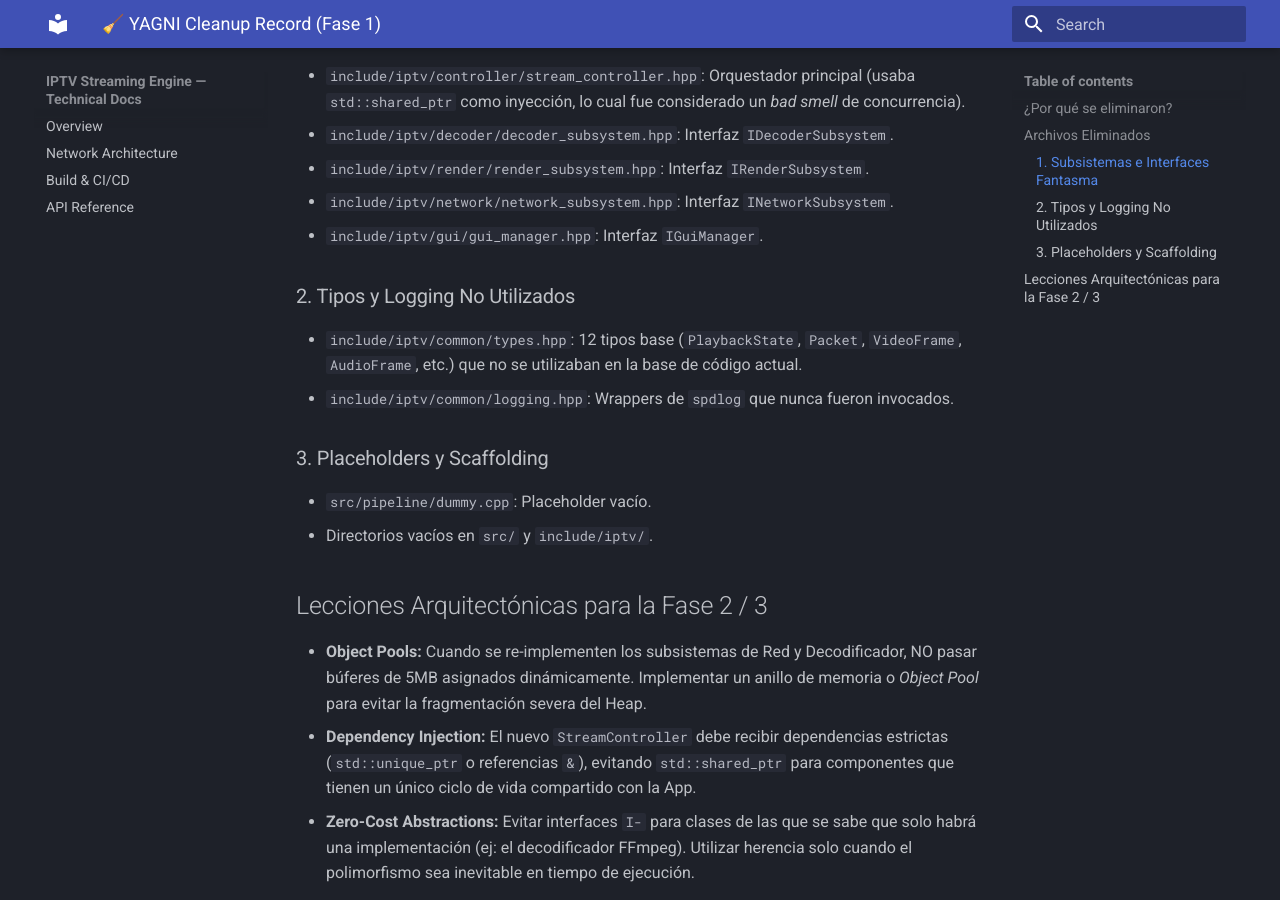
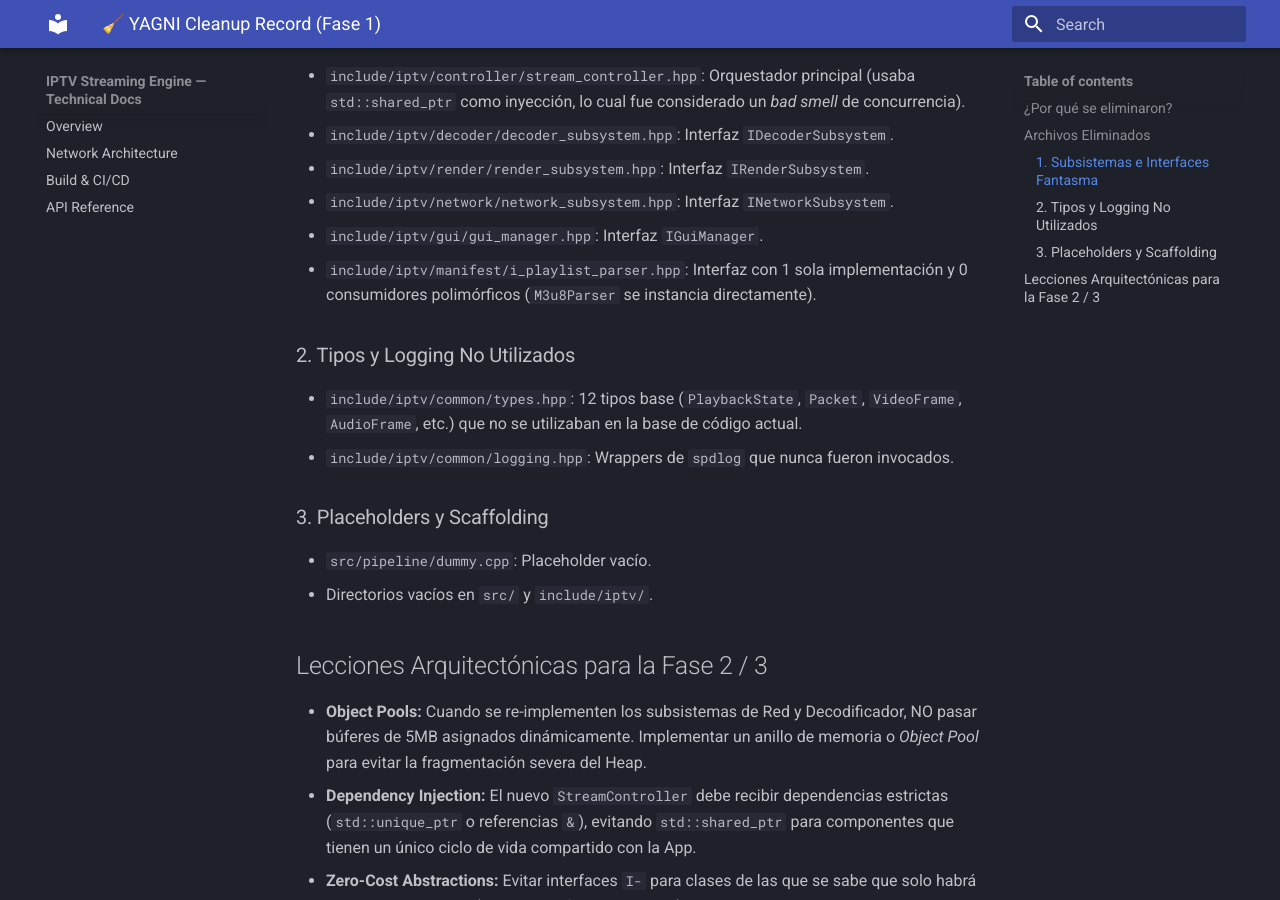
Before and after one commit to DjSurgeon/VSMN-Player, an MkDocs documentation site: the page built from docs/resume/yagni_audit_cleanup.md, in a window 1280 px wide and 900 px high, scrolled down 575 px. Built offline with MkDocs 1.6.1 and Material for MkDocs 9.7.7, drawn with Linux system fonts in a browser that asks for light colours.

Commit message:
refactor: drop IPlaylistParsr and make M3u8Parsr concrete

```diff
--- a/docs/resume/yagni_audit_cleanup.md
+++ b/docs/resume/yagni_audit_cleanup.md
@@ -17,6 +17,7 @@ Siguiendo los principios **YAGNI (You Aren't Gonna Need It)** y **Data-Oriented
 - `include/iptv/render/render_subsystem.hpp`: Interfaz `IRenderSubsystem`.
 - `include/iptv/network/network_subsystem.hpp`: Interfaz `INetworkSubsystem`.
 - `include/iptv/gui/gui_manager.hpp`: Interfaz `IGuiManager`.
+- `include/iptv/manifest/i_playlist_parser.hpp`: Interfaz con 1 sola implementación y 0 consumidores polimórficos (`M3u8Parser` se instancia directamente).
 
 ### 2. Tipos y Logging No Utilizados
 
```
Also changed, not shown: 2 other files.
